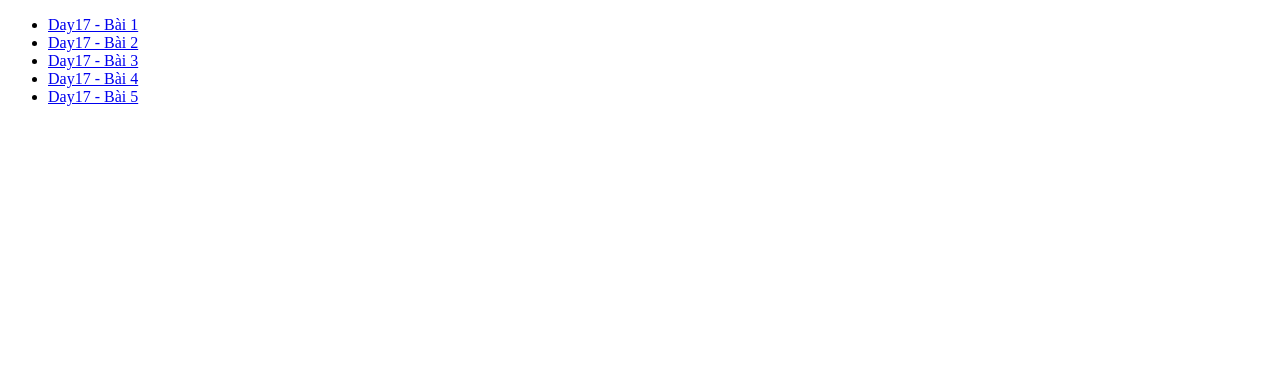
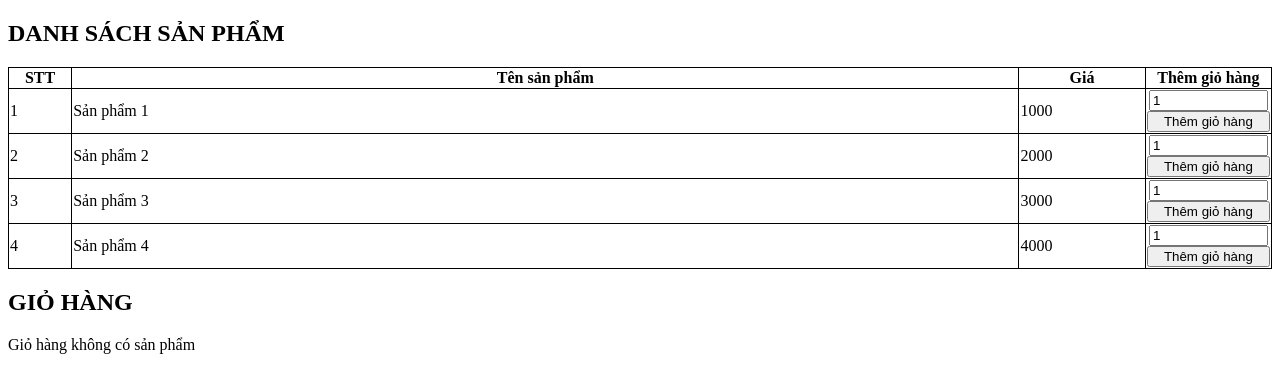
Before and after one commit to duongvnf8/FullStack_HomeWork, a plain HTML site: page index.html in a window 1280 px wide. Drawn offline with Linux system fonts and the light colour scheme.

Commit message:
fix index

```diff
--- a/index.html
+++ b/index.html
@@ -1,16 +1,116 @@
 <!DOCTYPE html>
-<html lang="vi">
+<html lang="en">
   <head>
     <meta charset="UTF-8" />
-    <title>Danh sách bài tập</title>
+    <meta name="viewport" content="width=device-width, initial-scale=1.0" />
+    <title>Cart</title>
+
+    <style>
+      table {
+        width: 100%;
+      }
+      table,
+      td,
+      th {
+        border: 1px solid black;
+        border-collapse: collapse;
+      }
+      input {
+        display: block;
+        width: 90%;
+        margin: 0 auto;
+      }
+      button {
+        width: 100%;
+      }
+      .js-addcart {
+        display: none;
+      }
+      .active {
+        display: block;
+      }
+      .nonactive {
+        display: none;
+      }
+    </style>
   </head>
   <body>
-    <ul>
-      <li><a href="Day17/Bai1.html">Day17 - Bài 1</a></li>
-      <li><a href="Day17/Bai2.html">Day17 - Bài 2</a></li>
-      <li><a href="Day17/Bai3.html">Day17 - Bài 3</a></li>
-      <li><a href="Day17/Bai4.html">Day17 - Bài 4</a></li>
-      <li><a href="Day17/Bai5.html">Day17 - Bài 5</a></li>
-    </ul>
+    <h2>DANH SÁCH SẢN PHẨM</h2>
+    <table>
+      <thead>
+        <tr>
+          <th style="width: 5%">STT</th>
+          <th>Tên sản phẩm</th>
+          <th style="width: 10%">Giá</th>
+          <th style="width: 10%">Thêm giỏ hàng</th>
+        </tr>
+      </thead>
+      <tbody>
+        <tr>
+          <td>1</td>
+          <td>Sản phẩm 1</td>
+          <td>1000</td>
+          <td>
+            <input type="number" value="1" /><button>Thêm giỏ hàng</button>
+          </td>
+        </tr>
+
+        <tr>
+          <td>2</td>
+          <td>Sản phẩm 2</td>
+          <td>2000</td>
+          <td>
+            <input type="number" value="1" /><button>Thêm giỏ hàng</button>
+          </td>
+        </tr>
+
+        <tr>
+          <td>3</td>
+          <td>Sản phẩm 3</td>
+          <td>3000</td>
+          <td>
+            <input type="number" value="1" /><button>Thêm giỏ hàng</button>
+          </td>
+        </tr>
+
+        <tr>
+          <td>4</td>
+          <td>Sản phẩm 4</td>
+          <td>4000</td>
+          <td>
+            <input type="number" value="1" /><button>Thêm giỏ hàng</button>
+          </td>
+        </tr>
+      </tbody>
+    </table>
+    <h2>GIỎ HÀNG</h2>
+    <p>Giỏ hàng không có sản phẩm</p>
+    <div class="js-addcart">
+      <table style="width: 100%">
+        <tr>
+          <th style="width: 5%">STT</th>
+          <th>Tên sản phẩm</th>
+          <th style="width: 20%">Giá</th>
+          <th style="width: 20%">Số lượng</th>
+          <th style="width: 20%">Thành tiền</th>
+          <th style="width: 5%">Xóa</th>
+        </tr>
+        <tr class="total">
+          <td colspan="3">Tổng</td>
+          <td class="js-quantity"></td>
+          <td colspan="2" class="js-total"></td>
+        </tr>
+      </table>
+      <hr />
+      <div class="js-btn" style="display: flex; gap: 5px">
+        <button class="js-submit-cart" style="display: block; width: 150px">
+          Cập nhật giỏ hàng
+        </button>
+        <button class="js-delete-cart" style="display: block; width: 150px">
+          Xóa giỏ hàng
+        </button>
+      </div>
+    </div>
+    <script src="./js/Bai1.js"></script>
   </body>
 </html>
```
